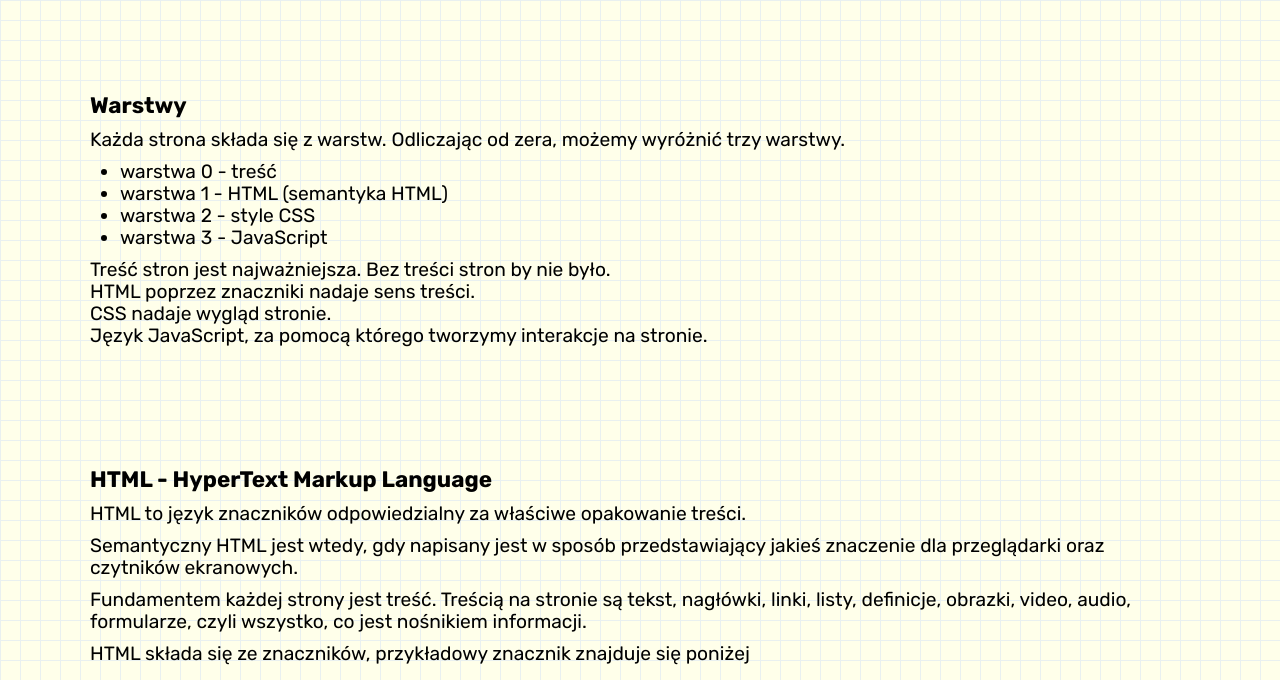
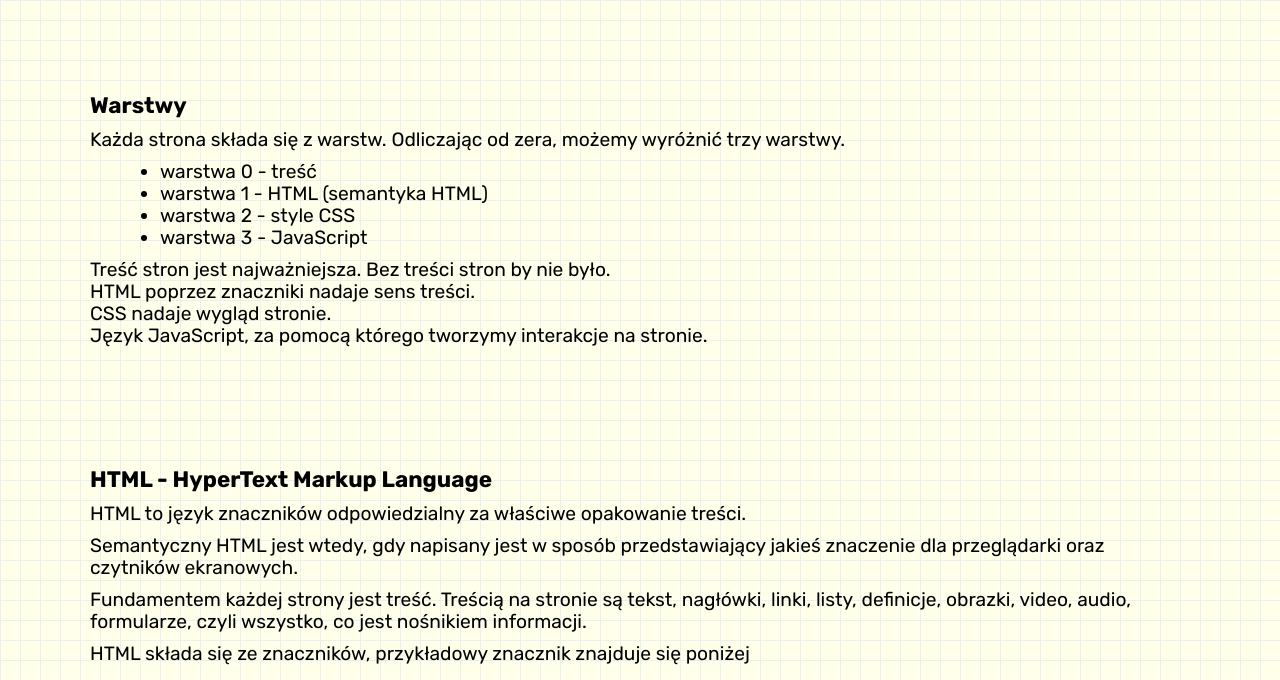
Before and after one commit to Andrzej-Jablonski-project/Jak-ucze-sie-frontendu, a plain HTML site: page index.html in a window 1280 px wide. Shown: the part 640-1320 px from the top of the page. Drawn offline with Linux system fonts and the light colour scheme.

Commit message:
fix: reset style

```diff
--- a/css/style.css
+++ b/css/style.css
@@ -1,8 +1,13 @@
 /* reset */
-* {
-    margin: 0;
-    padding: 0;
+
+html {
     box-sizing: border-box;
+}
+
+*,
+*:before,
+*:after {
+    box-sizing: inherit;
 }
 
 body {
```
